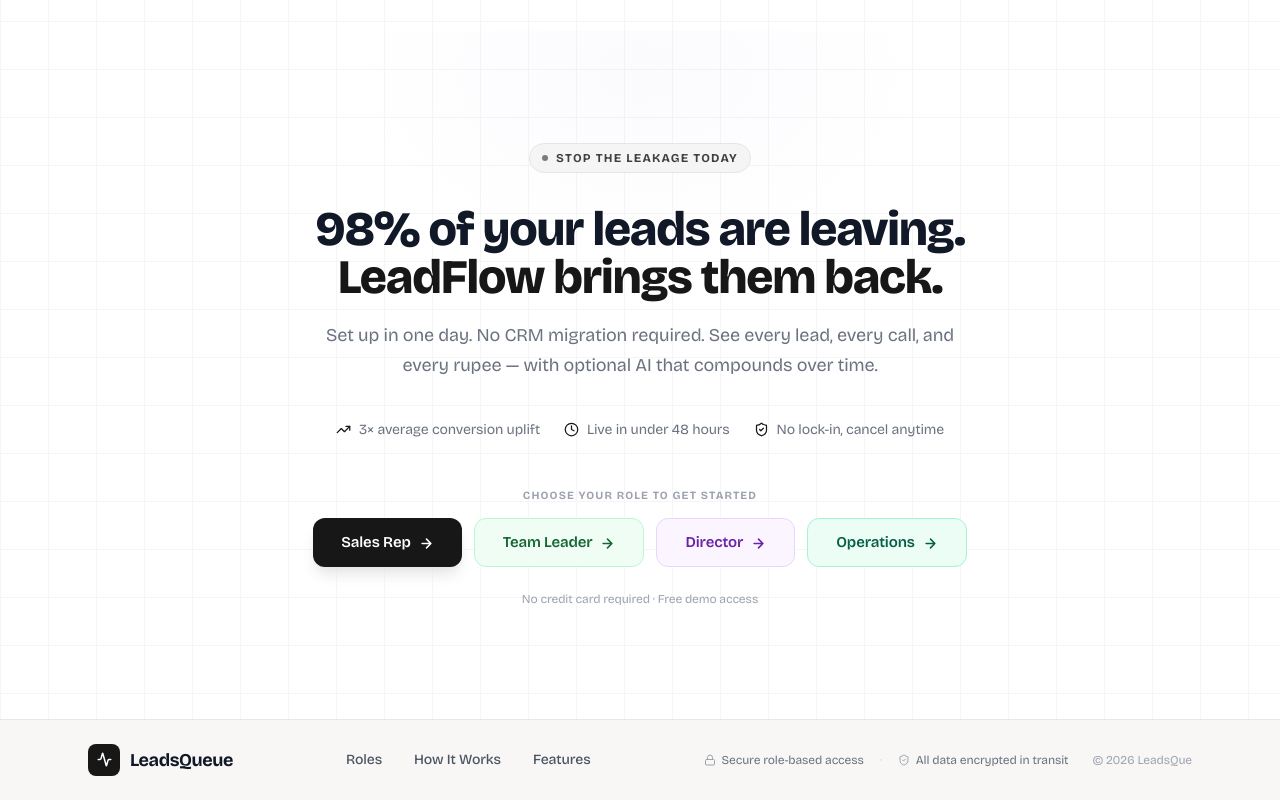
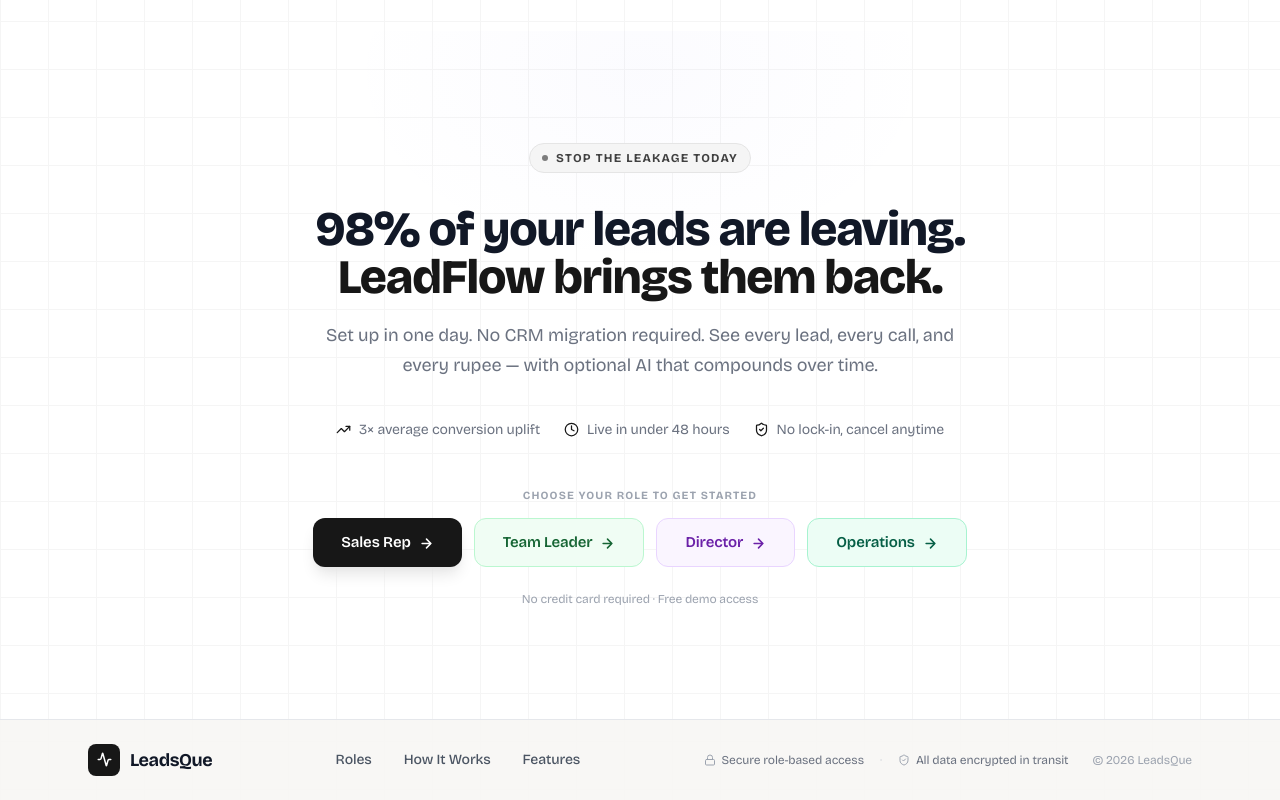
Before and after one commit to shivam867/leadsque-crm, a Next.js app: page / in a window 1280 px wide. Shown: the part 4988-5788 px from the top of the page. Built offline with nearby package versions, Linux system fonts and the light colour scheme.

Commit message:
Added correct spelling of leads que

```diff
--- a/components/landing/Footer.tsx
+++ b/components/landing/Footer.tsx
@@ -37,7 +37,7 @@ export default function Footer() {
             <Activity size={15} color="white" strokeWidth={2.5} />
           </div>
           <span className="font-bold text-lg text-gray-900 tracking-tight">
-            LeadsQueue
+            LeadsQue
           </span>
         </Link>
 
```
